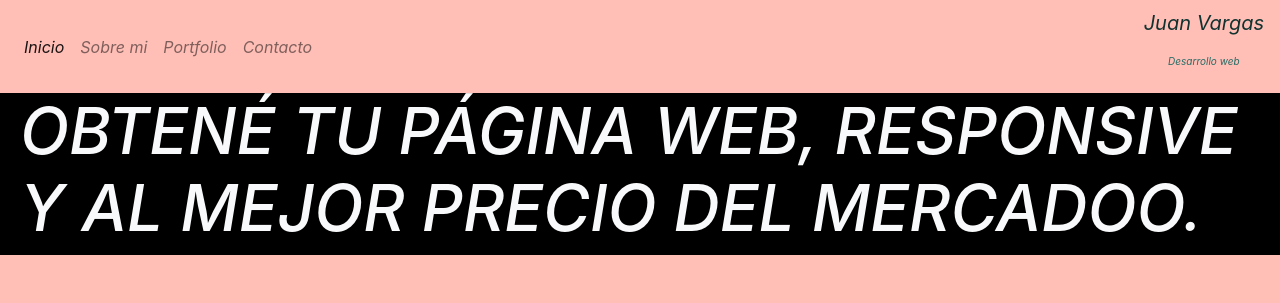
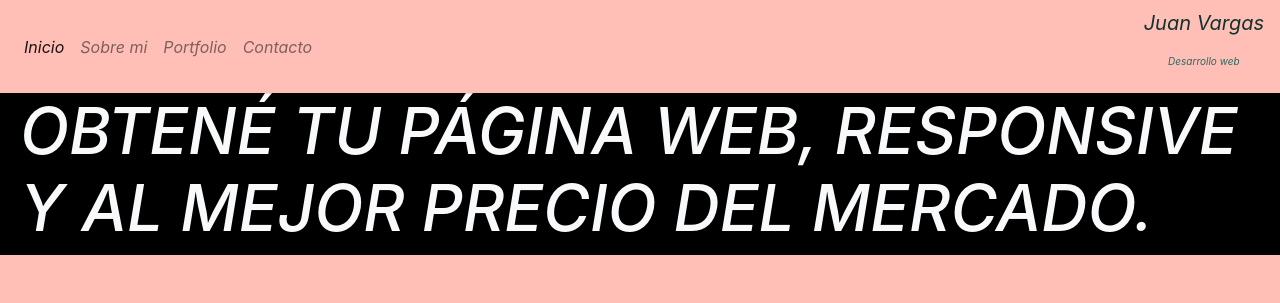
Before and after one commit to juanigvargas/Mi-Repositorio, a plain HTML site: page index.html in a window 1280 px wide. Shown: the top 303 px of the page. Drawn offline with nearby package versions, Linux system fonts and the light colour scheme.

Commit message:
Proyecto completo

```diff
--- a/index.html
+++ b/index.html
@@ -48,7 +48,7 @@
   <div class="titulos d-flex align-items-center">
     <div class="text-light" style="background-color: black;">
       <h1 class="encabezado" style="height:500%;">OBTENÉ TU PÁGINA WEB, RESPONSIVE Y AL MEJOR
-        PRECIO DEL MERCADOO.
+        PRECIO DEL MERCADO.
       </h1>
     </div>
   </div>
```
